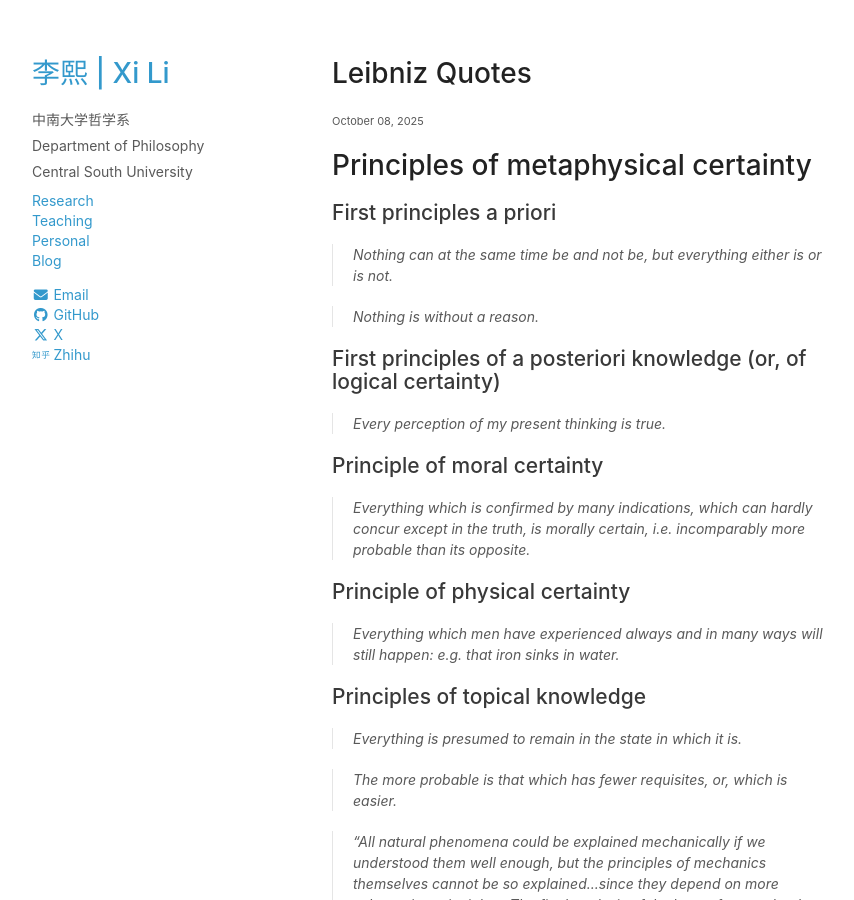
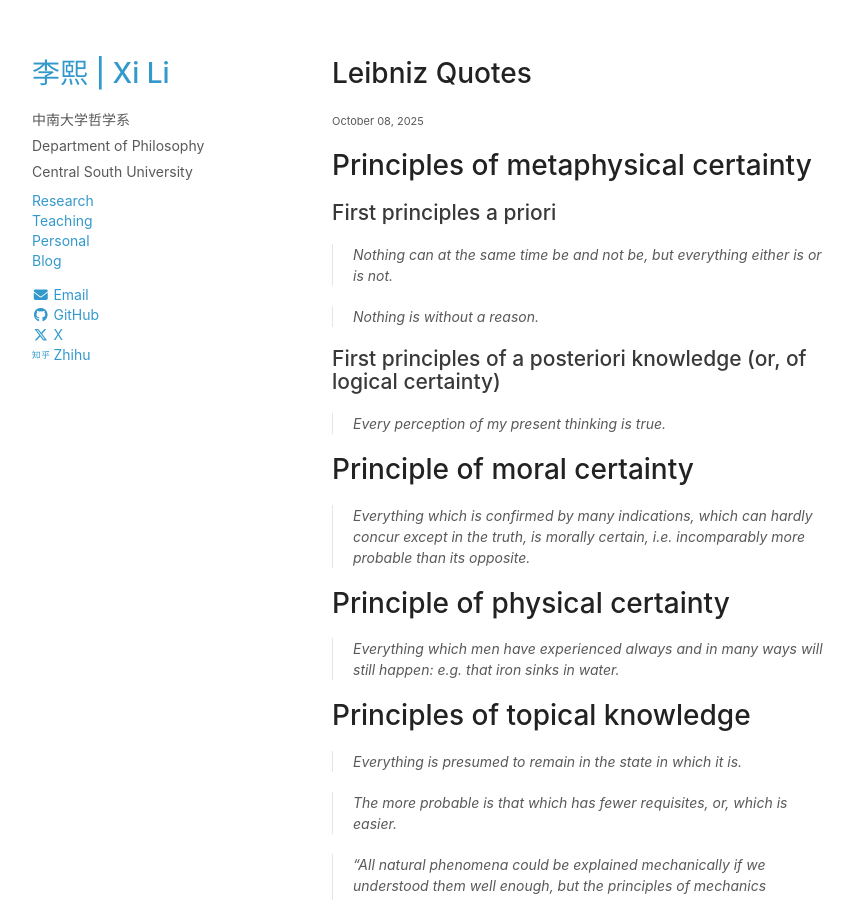
Before and after one commit to rickylixi/rickylixi.github.io, a Jekyll site: the page built from _posts/2025-10-08-leibniz-quotes.md, in a window 1280 px wide and 900 px high. Shown: the whole window, without its empty margins (26-880 px from the left). Built offline with Jekyll 4.4.1, drawn with Linux system fonts in a browser that asks for light colours; comment, search, counter and statistics services are not loaded.

```diff
--- a/_posts/2025-10-08-leibniz-quotes.md
+++ b/_posts/2025-10-08-leibniz-quotes.md
@@ -19,18 +19,18 @@ or is not.
 
 > Every perception of my present thinking is true.
 
-## Principle of moral certainty
+# Principle of moral certainty
 
 > Everything which is confirmed by many indications, which can hardly
 concur except in the truth, is morally certain, i.e. incomparably more
 probable than its opposite.
 
-## Principle of physical certainty
+# Principle of physical certainty
 
 > Everything which men have experienced always and in many ways will
 still happen: e.g. that iron sinks in water.
 
-## Principles of topical knowledge
+# Principles of topical knowledge
 
 > Everything is presumed to remain in the state in which it is.
 
```
